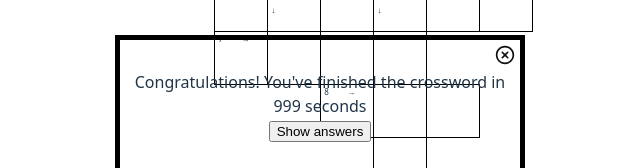
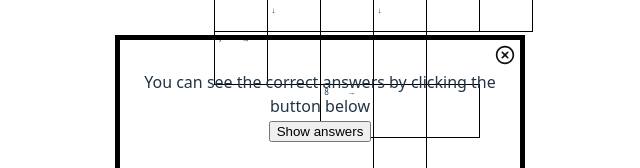
Before and after one commit to BUsuper/crossword-project, a React (Vite) app: page / in a window 1280 px wide. Both pictures are taken after a click on the button "Finish". Shown: the part 160-328 px from the top of the page, without its empty margins (320-960 px from the left). Built offline with nearby package versions, Linux system fonts and the light colour scheme.

Commit message:
Implement showing correct answers when the "Show answers" button is clicked

```diff
--- a/src/components/CrosswordCell/CrosswordCell.jsx
+++ b/src/components/CrosswordCell/CrosswordCell.jsx
@@ -1,6 +1,6 @@
 import "./CrosswordCell.css";
 import { useDispatch, useSelector } from "react-redux";
-import { selectIsChecking } from "../../slices/statusesSelectors";
+import { selectIsChecking, selectIsShowingAnswers } from "../../slices/statusesSelectors";
 import { useEffect, useState } from "react";
 import { setHasErrors } from "../../slices/statusesSlice";
 
@@ -8,6 +8,7 @@ import { setHasErrors } from "../../slices/statusesSlice";
 export function CrosswordCell({x, y, letter, number, direction, tabIndex}) {
     // isChecking is triggered globally by a check button
     const isChecking = useSelector(selectIsChecking);
+    const isShowingAnswers = useSelector(selectIsShowingAnswers);
     const [userLetter, setUserLetter] = useState("");
 
     const dispatch = useDispatch();
@@ -71,6 +72,7 @@ export function CrosswordCell({x, y, letter, number, direction, tabIndex}) {
                     disabled={isChecking}
                     autoComplete="off"
                     tabIndex={tabIndex}
+                    value={ isShowingAnswers ? letter : userLetter}
                 >
                 </input>
             </div>
--- a/src/components/EndgameModal/EndgameModal.jsx
+++ b/src/components/EndgameModal/EndgameModal.jsx
@@ -2,7 +2,7 @@ import { useDispatch, useSelector } from "react-redux";
 import "./EndgameModal.css";
 import closeModalLogo from "../../assets/close.svg"
 import { selectHasErrors } from "../../slices/statusesSelectors";
-import { setIsEndgameModalOpen } from "../../slices/statusesSlice";
+import { setIsEndgameModalOpen, setIsShowingAnswers } from "../../slices/statusesSlice";
 
 export function EndgameModal() {
     const hasErrors = useSelector(selectHasErrors);
@@ -19,10 +19,13 @@ export function EndgameModal() {
                 </img>
             </div>
             <div className="modalResultsRow">
-                Congratulations! You've finished the crossword in 999 seconds
+                { hasErrors ?
+                  "You can see the correct answers by clicking the button below" :
+                  "Congratulations! You've finished the crossword in 999 seconds"
+                }
             </div>
             <div className="modalBottomRow">
-                { hasErrors ? <input type="button" value="Show answers"></input> : "" }
+                { hasErrors ? <input type="button" value="Show answers" onClick={() => dispatch(setIsShowingAnswers(true))}></input> : "" }
             </div>
         </div>
     )
```
